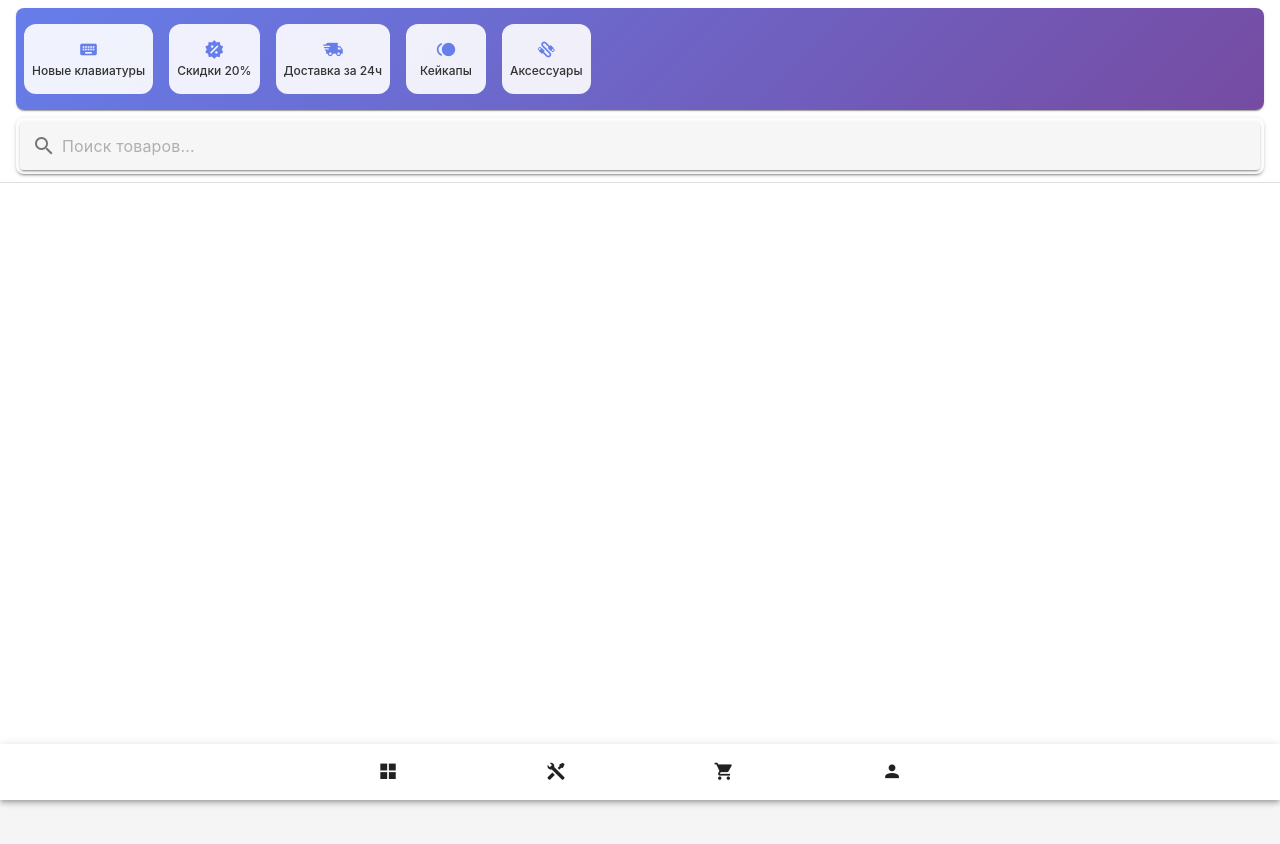
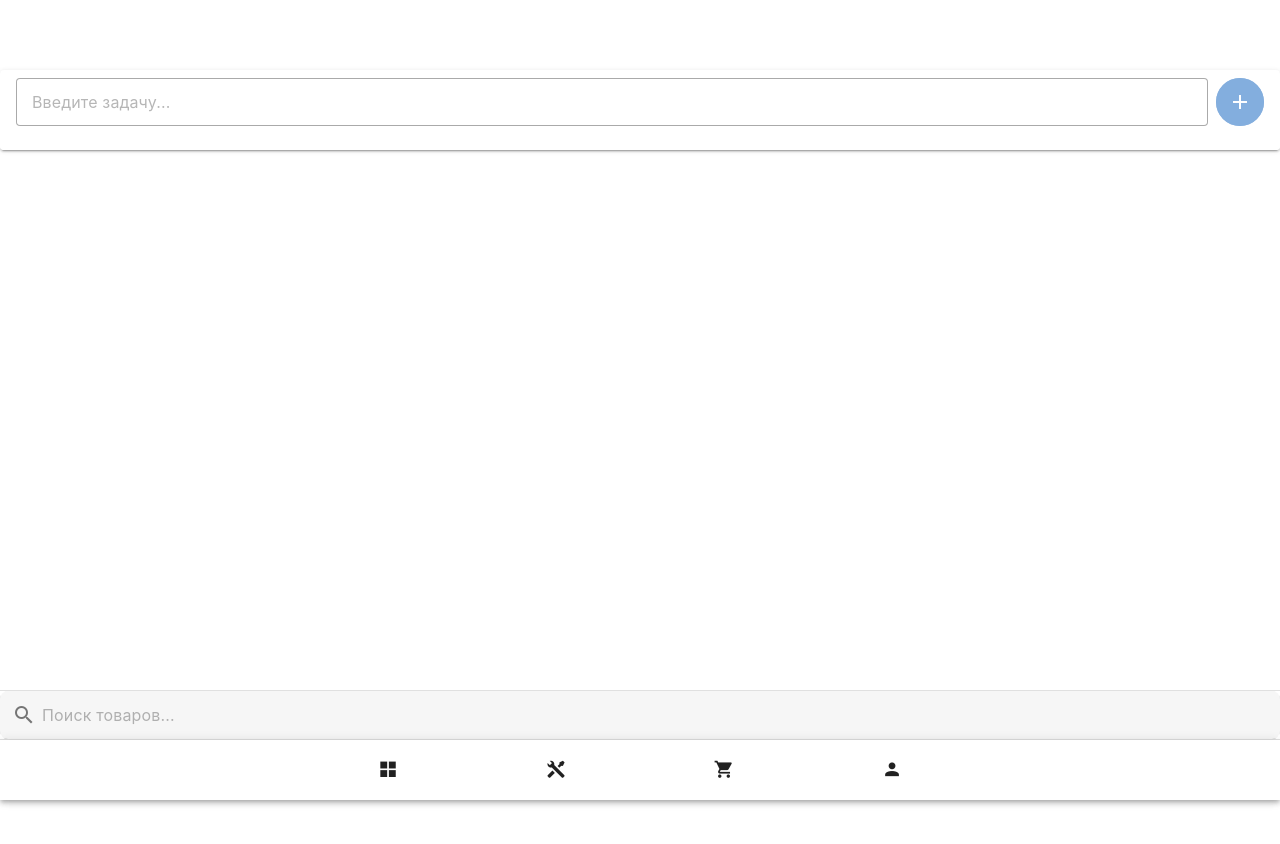
Before and after one commit to good-artem/Mechboards_app, a Vue app in the folder front/: page /tasks in a window 1280 px wide. Shown: the top 844 px of the page. Before the commit the page ends 800 px from the top, so only its background shows below. Built offline with nearby package versions, Linux system fonts and the light colour scheme; the HTML template or start-up script is replaced by a standard one.

Commit message:
add homepage fix newsbar etc

```diff
--- a/front/src/App.vue
+++ b/front/src/App.vue
@@ -1,16 +1,16 @@
 <template>
   <v-app>
     <v-main>
-      <!-- Верхняя часть: Новости и поиск -->
-      <div class="top-section">
-        <NewsCarousel />
-        <SearchBar />
-      </div>
+      <!-- Новости показываются только на главной и каталоге -->
+      <NewsCarousel v-if="$route.name === 'home' || $route.name === 'catalog'" />
 
       <!-- Основной контент -->
       <div class="main-content">
         <router-view />
       </div>
+
+      <!-- Поиск всегда над навбаром -->
+      <SearchBar />
 
       <!-- Навбар -->
       <Navbar />
@@ -43,20 +43,10 @@ body {
   font-family: -apple-system, BlinkMacSystemFont, 'Segoe UI', Roboto, sans-serif;
 }
 
-.top-section {
-  position: fixed;
-  top: 0;
-  left: 0;
-  right: 0;
-  z-index: 100;
-  background: var(--tg-theme-bg-color, #ffffff);
-  border-bottom: 1px solid #e0e0e0;
-}
-
 .main-content {
-  margin-top: 160px; /* Высота top-section */
-  margin-bottom: 80px; /* Высота навбара */
-  padding: 0 8px;
+  margin-top: 70px; /* Высота новостей */
+  margin-bottom: 120px; /* Высота поиска + навбара */
+  min-height: calc(100vh - 190px);
 }
 
 /* Стили для Vuetify компонентов */
@@ -66,6 +56,7 @@ body {
   left: 0;
   right: 0;
   z-index: 100;
+  height: 60px !important;
 }
 
 .v-btn--active {
--- a/front/src/components/NewsCarousel.vue
+++ b/front/src/components/NewsCarousel.vue
@@ -1,6 +1,6 @@
 <template>
-    <div class="news-carousel">
-        <v-card class="carousel-container" elevation="1" rounded="lg">
+    <div class="news-carousel-container">
+        <div class="news-carousel">
             <div class="news-scroll">
                 <div
                     v-for="news in newsItems"
@@ -12,7 +12,7 @@
                     <span class="news-text">{{ news.title }}</span>
                 </div>
             </div>
-        </v-card>
+        </div>
     </div>
 </template>
 
@@ -33,19 +33,25 @@ export default {
     methods: {
         openNews(news) {
             console.log('Opening news:', news.title)
-            // Навигация или открытие модального окна
         }
     }
 }
 </script>
 
 <style scoped>
-.news-carousel {
-    margin: 8px 16px;
+.news-carousel-container {
+    position: fixed;
+    top: 0;
+    left: 0;
+    right: 0;
+    z-index: 100;
+    background: var(--tg-theme-bg-color, #ffffff);
+    border-bottom: 1px solid #e0e0e0;
 }
 
-.carousel-container {
-    padding: 12px 8px;
+.news-carousel {
+    height: 70px; /* На 10% больше навбара */
+    padding: 8px 0;
     background: linear-gradient(135deg, #667eea 0%, #764ba2 100%);
 }
 
@@ -53,13 +59,14 @@ export default {
     display: flex;
     overflow-x: auto;
     gap: 16px;
-    padding: 4px 0;
-    scrollbar-width: none; /* Firefox */
-    -ms-overflow-style: none; /* IE and Edge */
+    padding: 0 16px;
+    height: 100%;
+    scrollbar-width: none;
+    -ms-overflow-style: none;
 }
 
 .news-scroll::-webkit-scrollbar {
-    display: none; /* Chrome, Safari and Opera */
+    display: none;
 }
 
 .news-item {
@@ -69,7 +76,7 @@ export default {
     align-items: center;
     justify-content: center;
     min-width: 80px;
-    height: 70px; /* На 10% больше навбара */
+    height: 54px;
     background: rgba(255, 255, 255, 0.9);
     border-radius: 12px;
     padding: 8px;
--- a/front/src/components/SearchBar.vue
+++ b/front/src/components/SearchBar.vue
@@ -1,4 +1,5 @@
 <template>
+    <div class="search-bar-container">
         <v-card class="search-container" elevation="2" rounded="lg">
             <v-text-field
                 v-model="searchQuery"
@@ -13,6 +14,7 @@
             >
             </v-text-field>
         </v-card>
+    </div>
 </template>
 
 <script>
@@ -27,7 +29,6 @@ export default {
         performSearch() {
             if (this.searchQuery.trim()) {
                 console.log('Searching for:', this.searchQuery)
-                // Здесь будет логика поиска
                 this.$emit('search', this.searchQuery)
             }
         },
@@ -40,8 +41,20 @@ export default {
 </script>
 
 <style scoped>
+.search-bar-container {
+    position: fixed;
+    bottom: 60px; /* Высота навбара */
+    left: 0;
+    right: 0;
+    z-index: 99;
+    background: var(--tg-theme-bg-color, #ffffff);
+    border-top: 1px solid #e0e0e0;
+    border-bottom: 1px solid #e0e0e0;
+}
+
 .search-container {
-    margin: 8px 16px;
-    padding: 4px;
+    margin: 0;
+    border-radius: 0;
+    box-shadow: none !important;
 }
 </style>
--- a/front/src/router/index.js
+++ b/front/src/router/index.js
@@ -1,4 +1,5 @@
 import { createRouter, createWebHistory } from 'vue-router'
+import HomeView from '@/views/HomeView.vue'
 import TasksView from '../views/TasksView.vue'
 import CatalogView from '../views/CatalogView.vue'
 import SupportView from '../views/SupportView.vue'
@@ -8,6 +9,11 @@ import ProfileView from '../views/ProfileView.vue'
 const routes = [
   {
     path: '/',
+    name: 'home',
+    component: HomeView
+  },
+  {
+    path: '/tasks',
     name: 'tasks',
     component: TasksView
   },
--- /dev/null
+++ b/front/src/views/HomeView.vue
@@ -0,0 +1,32 @@
+<template>
+    <v-container>
+        <v-row justify="center">
+            <v-col cols="12" md="8">
+                <!-- Приветствие -->
+                <v-card class="pa-6 mb-4 text-center" elevation="2">
+                    <v-icon size="64" color="primary" class="mb-4">mdi-keyboard</v-icon>
+                    <v-card-title class="justify-center text-h5">
+                        Добро пожаловать в Mechboards!
+                    </v-card-title>
+                    <v-card-text>
+                        Лучшие механические клавиатуры и аксессуары для настоящих ценителей
+                    </v-card-text>
+                </v-card>
+
+                <!-- Задачи (оставляем посередине) -->
+                <TasksComponent />
+            </v-col>
+        </v-row>
+    </v-container>
+</template>
+
+<script>
+import TasksComponent from '@/components/TasksComponent.vue'
+
+export default {
+    name: 'HomeView',
+    components: {
+        TasksComponent
+    }
+}
+</script>
--- a/front/src/views/TaskView.vue
+++ b/front/src/views/TasksView.vue
@@ -1,7 +1,4 @@
 <template>
-    <v-container class="fill-height">
-        <v-row>
-            <v-col cols="12">
     <v-card class="mx-auto" elevation="2">
         <v-card-title class="d-flex align-center">
             <v-text-field
@@ -43,14 +40,11 @@
             </v-list-item>
         </v-list>
     </v-card>
-            </v-col>
-        </v-row>
-    </v-container>
 </template>
 
 <script>
 export default {
-    name: 'TasksView',
+    name: 'TasksComponent',
     data() {
         return {
             tasks: [],
@@ -114,7 +108,3 @@ export default {
     }
 }
 </script>
-
-<style scoped>
-/* Дополнительные стили не нужны */
-</style>
```
Lines whose indentation alone changed are shown as unchanged.
